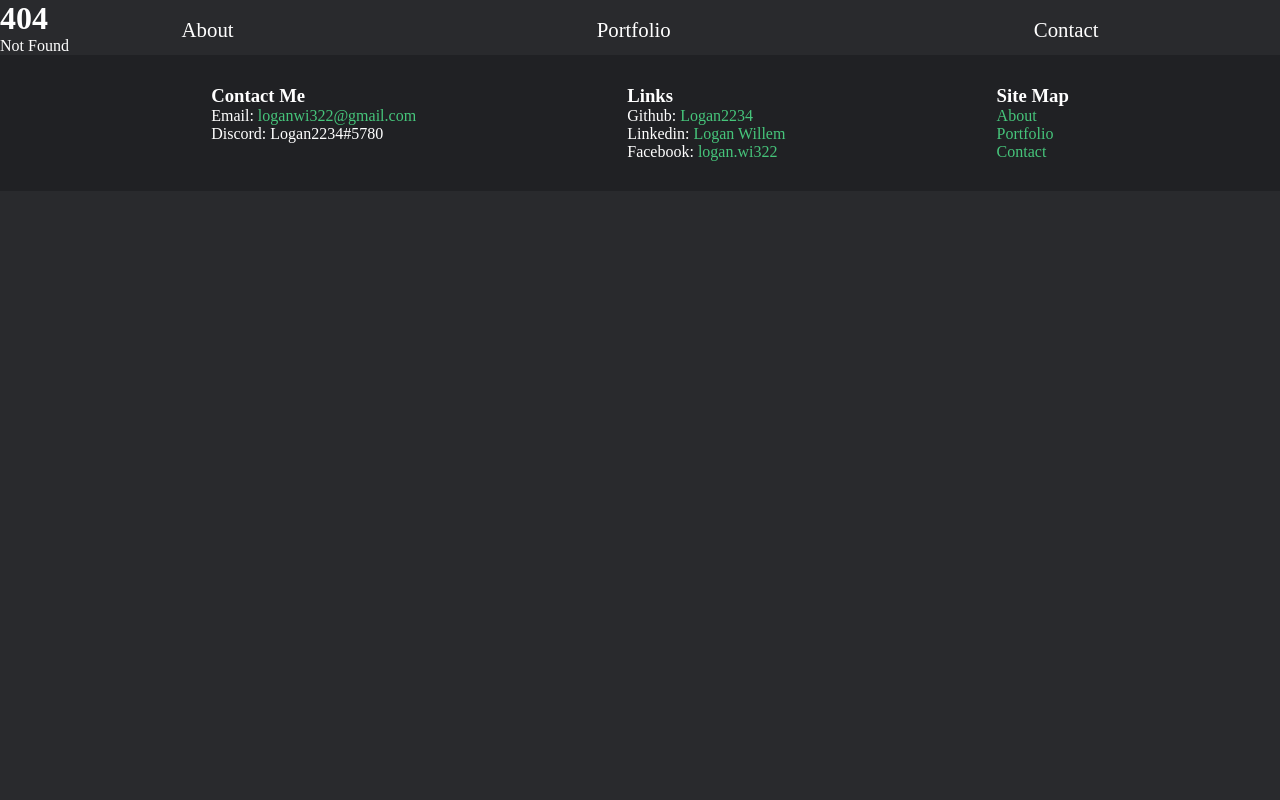
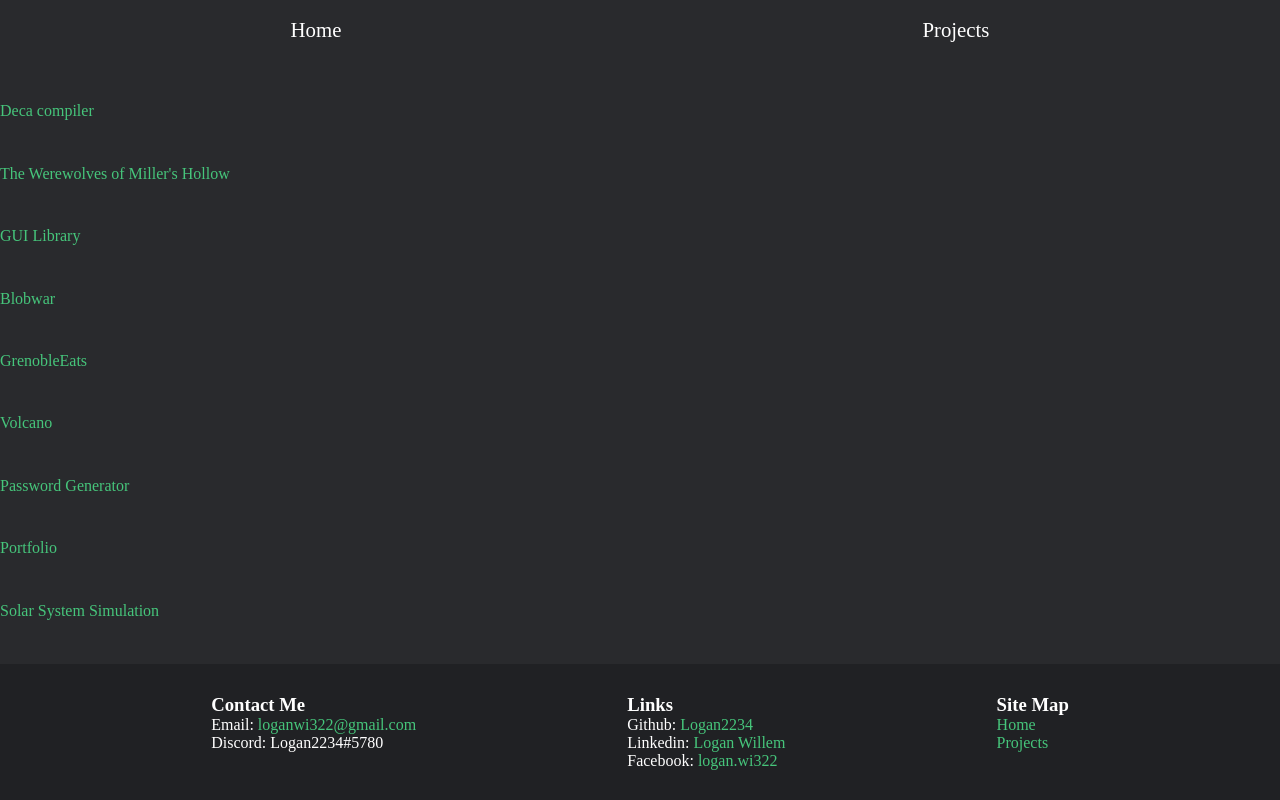
Before and after one commit to Logan2234/Portfolio, a SvelteKit app: page /projects in a window 1280 px wide. Before the commit this address had no page. Built offline with nearby package versions, Linux system fonts and the light colour scheme.

Commit message:
Header sticky not fixed and adding projects page

```diff
--- a/src/app.html
+++ b/src/app.html
@@ -108,7 +108,6 @@
 				color: white;
 				overflow-x: hidden;
 				scroll-behavior: smooth;
-				scroll-snap-type: y proximity;
 			}
 
 			a {
@@ -119,9 +118,13 @@
 			a:hover {
 				text-decoration: underline;
 			}
+
+			.page {
+				display: contents;
+			}
 		</style>
 	</head>
 	<body data-sveltekit-preload-data="hover">
-		<div style="display: contents">%sveltekit.body%</div>
+		%sveltekit.body%
 	</body>
 </html>
--- a/src/lib/components/animated_background.svelte
+++ b/src/lib/components/animated_background.svelte
@@ -20,7 +20,7 @@
 	let canvasContext: CanvasRenderingContext2D;
 
 	let particles = new Particles([]);
-
+	// TODO: Add a onDestroy parce que sinon en changeant de page on obtient du lag (particules toujours en vie)
 	onMount(() => {
 		// Add shortcuts to shortcut mapper
 		SHORTCUTS_MAPPER.createParticle = () => particles.addParticles(1, canvasElement);
--- a/src/lib/components/footer.svelte
+++ b/src/lib/components/footer.svelte
@@ -29,9 +29,8 @@
 	<div>
 		<h3>Site Map</h3>
 		<ul>
-			<li class="footer_item site_map_item"><a href="#about">About</a></li>
-			<li class="footer_item site_map_item"><a href="#portfolio">Portfolio</a></li>
-			<li class="footer_item site_map_item"><a href="#contact">Contact</a></li>
+			<li class="footer_item site_map_item"><a href="/">Home</a></li>
+			<li class="footer_item site_map_item"><a href="/projects">Projects</a></li>
 		</ul>
 	</div>
 </footer>
--- a/src/lib/components/header.svelte
+++ b/src/lib/components/header.svelte
@@ -10,9 +10,8 @@
 	<div style:--scroll-ratio={progressBar + '%'} class="progress_bar" />
 	<nav>
 		<ul class="nav_links">
-			<li class="inside_link_item"><a class="inside_link" href="#about">About</a></li>
-			<li class="inside_link_item"><a class="inside_link" href="#portfolio">Portfolio</a></li>
-			<li class="inside_link_item"><a class="inside_link" href="#contact">Contact</a></li>
+			<li class="inside_link_item"><a class="inside_link" href="/">Home</a></li>
+			<li class="inside_link_item"><a class="inside_link" href="/projects">Projects</a></li>
 		</ul>
 	</nav>
 </header>
@@ -20,10 +19,12 @@
 <style>
 	header {
 		animation: forwards slideBottomTotop 1.5s 1s;
+		display: flex;
+		height: 5%;
+		position: sticky;
+		transition: linear 0.2s;
+		top: 0;
 		visibility: hidden;
-		display: flex;
-		position: fixed;
-		transition: linear 0.2s;
 		width: 100%;
 		z-index: 1;
 	}
--- a/src/lib/conf/projects.json
+++ b/src/lib/conf/projects.json
@@ -56,6 +56,17 @@
 	},
 	{
 		"id": 6,
+		"name": "Volcano",
+		"img": "",
+		"url": "volcano",
+		"github": "",
+		"language": ["Python", "GLSL"],
+		"personalProject": false,
+		"ongoing": false,
+		"description": "TODO: Description"
+	},
+	{
+		"id": 7,
 		"name": "Password Generator",
 		"img": "",
 		"url": "password-generator",
@@ -66,7 +77,7 @@
 		"description": "TODO: Description"
 	},
 	{
-		"id": 7,
+		"id": 8,
 		"name": "Portfolio",
 		"img": "",
 		"url": "portfolio",
@@ -77,7 +88,7 @@
 		"description": "TODO: Description"
 	},
 	{
-		"id": 8,
+		"id": 9,
 		"name": "Solar System Simulation",
 		"img": "",
 		"url": "solar-system-simulation",
--- a/src/lib/constants/other.ts
+++ b/src/lib/constants/other.ts
@@ -1 +1 @@
-export const IMG_PATH = 'src/lib/assets/images/';
+export const IMG_PATH = '/src/lib/assets/images/';
--- a/src/routes/+layout.svelte
+++ b/src/routes/+layout.svelte
@@ -31,7 +31,7 @@
 
 <svelte:window on:keydown={keydown} bind:innerHeight bind:scrollY on:scroll={handleScroll} />
 
-<div bind:clientHeight>
+<div class="page" bind:clientHeight>
 	<Header />
 	<!-- TODO CHANGE HEADER WITH HOME AND PROJECTS -->
 
@@ -39,3 +39,14 @@
 
 	<Footer />
 </div>
+
+<style>
+	.page {
+		display: flex;
+		flex-direction: column;
+		justify-content: space-between;
+		min-height: 100%;
+		min-width: 100%;
+		position: absolute;
+	}
+</style>
--- a/src/routes/+page.svelte
+++ b/src/routes/+page.svelte
@@ -1,5 +1,4 @@
 <script>
-	import favicon from '$lib/assets/images/favicon.png';
 	import AnimatedBackground from '$lib/components/animated_background.svelte';
 	import HelpModal from '$lib/components/help_modal.svelte';
 	import Cli from '$lib/components/cli.svelte';
@@ -20,7 +19,7 @@
 <main>
 	<section class="summary">
 		<!-- TODO -->
-		<img src={favicon} id="photo" title="Press Shift + , ;)" alt="Logo" />
+		<img src={IMG_PATH + 'favicon.png'} id="photo" title="Press Shift + , ;)" alt="Logo" />
 		<h1 id="summary_name">Logan Willem</h1>
 		<h3 id="summary_motto">[MOTTO]</h3>
 		<div id="social_media">
@@ -81,7 +80,6 @@
 		flex-direction: column;
 		justify-content: center;
 		height: 100vh;
-		scroll-snap-align: center;
 		text-align: center;
 		visibility: hidden;
 	}
--- /dev/null
+++ b/src/routes/projects/+page.svelte
@@ -0,0 +1,7 @@
+<script lang="ts">
+	import projects from '$lib/conf/projects.json';
+</script>
+
+{#each projects as project}
+	<a href="/projects/{project.url}">{project.name}</a>
+{/each}
```
Also changed, not shown: src/lib/components/portfolio.svelte (+4 -7 lines), src/routes/projects/[project_name]/+page.svelte (renamed from src/routes/project/[project_name]/+page.svelte).
